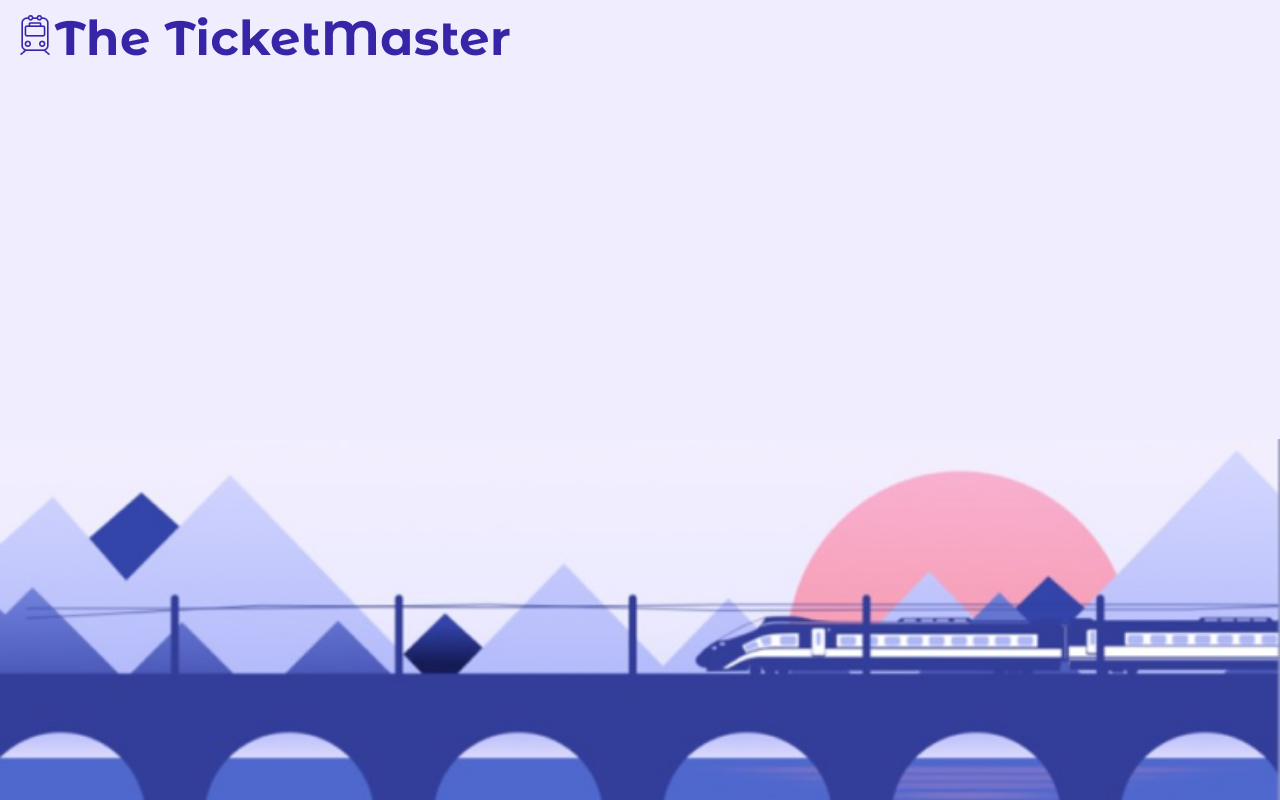
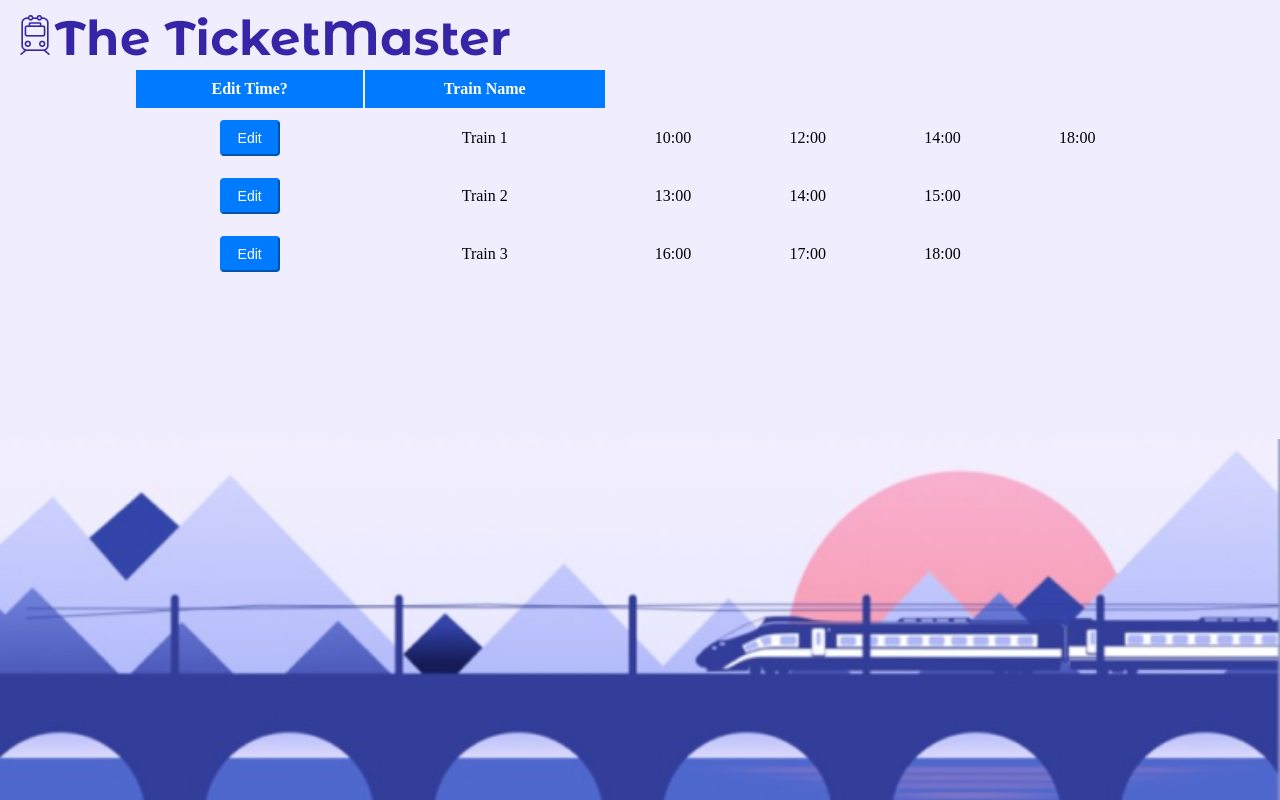
Before and after one commit to OGogte/theticketmaster, a React (Create React App) app: page /admin/delay in a window 1280 px wide. Before the commit this address had no page. Built offline with nearby package versions, Linux system fonts and the light colour scheme.

Commit message:
Admin side

```diff
--- a/src/App.js
+++ b/src/App.js
@@ -10,6 +10,8 @@ import DetailStepper from './components/DetailStepper';
 import Process from './components/Process';
 import { useNavigate } from 'react-router-dom';
 import TrainResultsPage from './components/TrainResultsPage';
+import TrainSchedule from './components/TrainSchedule';
+import DailyReport from './components/Analytics';
 
 function App() {
 
@@ -21,7 +23,9 @@ function App() {
                     <Route path="/" element={<Process />} />
                     <Route path="home" element={<Home />} />
                     <Route path="stations" element={<TrainResultsPage />} />
-                    <Route path="csv" index element={<CSVUploader />} />
+                    <Route path="admin/csv" index element={<CSVUploader />} />
+                    <Route path="admin/delay" index element={<TrainSchedule />} />
+                    <Route path="admin/reports" index element={<DailyReport />} />
                 </Routes>
             {/* <LoginSignup /> */}
             <img className={styles.bottomImg} src={train} alt='train'></img>
--- /dev/null
+++ b/src/components/Analytics.js
@@ -0,0 +1,76 @@
+import React, { useState, useEffect } from 'react';
+import { PieChart, Pie, Cell, BarChart, Bar, XAxis, YAxis, CartesianGrid, Tooltip, Legend } from 'recharts';
+import styles from '../styles/Analytics.module.css';
+function Analytics() {
+  const [dailyReports, setDailyReports] = useState(null);
+
+  useEffect(() => {
+    // Uncomment this code when API is ready
+    // fetch('http://railwaybooking.azurewebsites.net/admin/report/')
+    //   .then(response => response.json())
+    //   .then(data => setDailyReports(data))
+    //   .catch(error => console.log(error));
+
+    // For now, use this example dictionary
+    setDailyReports({
+      'delayed_trains': 1,
+      'total_trains': 3,
+      'yesterday': 8,
+      'today': 11,
+      'tommorow': 5,
+      'tracking_requests': 0
+    });
+  }, []);
+
+  if (!dailyReports) {
+    return <div>Loading...</div>;
+  }
+
+  const delayedTrainsData = [
+    { name: 'Delayed Trains', value: dailyReports.delayed_trains },
+    { name: 'On Time Trains', value: dailyReports.total_trains - dailyReports.delayed_trains }
+  ];
+
+  const ticketBookingData = [
+    { name: 'Yesterday', tickets: dailyReports.yesterday },
+    { name: 'Today', tickets: dailyReports.today },
+    { name: 'Tomorrow', tickets: dailyReports.tommorow }
+  ];
+
+  const trackingRequestsCount = dailyReports.tracking_requests;
+
+  return (
+    <div className={styles.flexing}>
+    <div className={styles.paddings}>
+    <h2>Analytics</h2>
+    </div>
+    <div className={styles.paddings}>
+        <h3>Delayed Trains</h3>
+        <PieChart width={400} height={400}>
+          <Pie data={delayedTrainsData} dataKey="value" nameKey="name" cx="50%" cy="50%" outerRadius={100}>
+            <Cell fill="#f00" />
+            <Cell fill="#8884d8" />
+          </Pie>
+          <Tooltip />
+        </PieChart>
+      </div>
+      <div className={styles.paddings}>
+        <h3>Ticket Bookings</h3>
+        <BarChart width={600} height={400} data={ticketBookingData}>
+          <CartesianGrid strokeDasharray="3 3" />
+          <XAxis dataKey="name" />
+          <YAxis />
+          <Tooltip />
+          <Legend />
+          <Bar dataKey="tickets" fill="#8884d8" />
+        </BarChart>
+      </div>
+      <div className={styles.paddings}>
+        <h3>Train Tracking Requests</h3>
+        <p>{trackingRequestsCount}</p>
+      </div>
+    </div>
+  );
+}
+
+export default Analytics;
--- /dev/null
+++ b/src/components/TrainSchedule.js
@@ -0,0 +1,70 @@
+import React, { useState } from "react";
+import { Table, Form, Button } from "react-bootstrap";
+import styles from "../styles/TrainSchedule.module.css";
+
+const TrainSchedule = () => {
+  // Initialize the state with a list of trains and their arrival times
+  const [trains, setTrains] = useState([
+    { id: 1, name: "Train 1", stations: ["Satara", "Pune", "Mumbai", "Surat"], arrivalTimes: ["10:00", "12:00", "14:00", "18:00"] },
+    { id: 2, name: "Train 2", stations: ["Mumbai", "Pune", "Satara"], arrivalTimes: ["13:00", "14:00", "15:00"] },
+    { id: 3, name: "Train 3", stations: ["Pune", "Mumbai", "Surat"], arrivalTimes: ["16:00", "17:00", "18:00"] }
+  ]);
+
+  // Initialize the state with an empty object for the selected train
+  const [selectedTrain, setSelectedTrain] = useState({});
+
+  // Update the arrival time of the selected train
+  const updateArrivalTime = (e) => {
+    const updatedTrain = { ...selectedTrain };
+    updatedTrain.arrivalTimes[e.target.name] = e.target.value;
+    setSelectedTrain(updatedTrain);
+  };
+
+  // Save the updated arrival times and update the state
+  const saveArrivalTimes = () => {
+    const updatedTrains = trains.map(train => train.id === selectedTrain.id ? selectedTrain : train);
+    setTrains(updatedTrains);
+    setSelectedTrain({});
+  };
+
+  // Render the table of trains and their arrival times
+  return (
+    <Table className={styles.trainSchedule} striped bordered hover>
+      <thead>
+        <tr>
+        <th>Edit Time?</th>
+          <th>Train Name</th>
+          {selectedTrain.stations && selectedTrain.stations.map(station => (
+            <th key={station}>{station}</th>
+          ))}
+        </tr>
+      </thead>
+      <tbody>
+        {trains.map(train => (
+          <tr key={train.id}>
+          <td className={styles.editButtonCell}>
+          {selectedTrain.id === train.id ? (
+            <Button variant="success" onClick={saveArrivalTimes} className={styles.saveButton}>Save</Button>
+          ) : (
+            <Button onClick={() => setSelectedTrain(train)} className={styles.editButton}>Edit</Button>
+          )}
+        </td>
+            <td>{train.name}</td>
+            {train.arrivalTimes.map((arrivalTime, index) => (
+              <td key={index}>
+                {selectedTrain.id === train.id && selectedTrain.stations.includes(train.stations[index]) ? (
+                  <Form.Control type="text" name={index} value={arrivalTime} onChange={updateArrivalTime} className={styles.arrivalTimeInput} />
+                ) : (
+                  <span>{arrivalTime}</span>
+                )}
+              </td>
+            ))}
+
+          </tr>
+        ))}
+      </tbody>
+    </Table>
+  );
+};
+
+export default TrainSchedule;
--- /dev/null
+++ b/src/styles/Analytics.module.css
@@ -0,0 +1,7 @@
+.flexing{
+    display: flex;
+
+}
+.paddings{
+    padding:10px;
+}
--- /dev/null
+++ b/src/styles/TrainSchedule.module.css
@@ -0,0 +1,63 @@
+    .trainSchedule {
+        margin: auto;
+        width: 80%;
+    }
+
+    th, td {
+        padding: 10px;
+    }
+
+    th {
+        background-color: #007bff;
+        color: #fff;
+    }
+
+    td {
+        text-align: center;
+    }
+
+    .arrivalTimeInput {
+        width: 80px;
+    }
+
+    .editButtonCell {
+        text-align: center;
+        display: flex;
+        flex-direction: column;
+        align-items: center;
+      }
+
+
+    .editButton {
+        background-color: #007bff;
+        border-color: #007bff;
+        color: #fff;
+        padding: 8px 16px;
+        font-size: 14px;
+        font-weight: 400;
+        border-radius: 4px;
+        cursor: pointer;
+        transition: all 0.3s ease-in-out;
+    }
+
+    .editButton:hover {
+        background-color: #0062cc;
+        border-color: #005cbf;
+    }
+
+    .saveButton {
+        background-color: #28a745;
+        border-color: #28a745;
+        color: #fff;
+        padding: 8px 16px;
+        font-size: 14px;
+        font-weight: 400;
+        border-radius: 4px;
+        cursor: pointer;
+        transition: all 0.3s ease-in-out;
+    }
+
+    .saveButton:hover {
+        background-color: #218838;
+        border-color: #1e7e34;
+    }
```
Also changed, not shown: package.json (+9 -0 lines), 1 other file (tests, documents, lock files or other folders).
